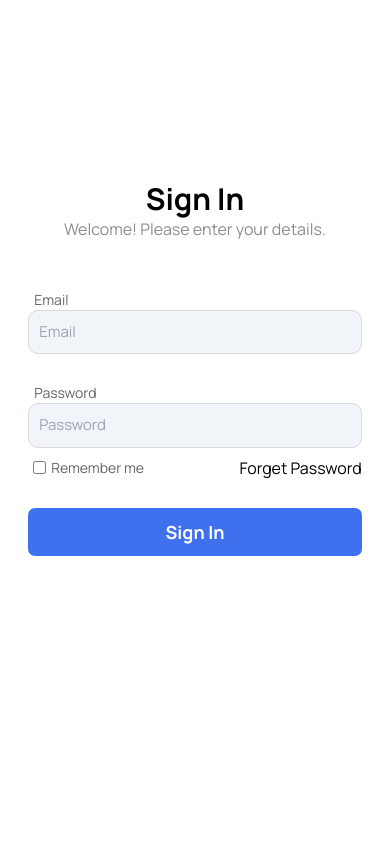
After one commit to Zedbyte/PharmaSync, a PHP site: template src/views/pages/login.php in a window 390 px wide. The commit adds this page. Run offline with PHP 8.4, Linux system fonts and the light colour scheme; the template is opened without the code that fills it, so the values that code supplies are empty.

Commit message:
Update .gitignore and main.css, add composer.json, and modify tailwind.config.js
- Update .gitignore to include the /vendor/ directory
- Update main.css to import a Google font and set the font-family for all elements
- Add composer.json file with dependencies for the project [Klein, Twig]
- Modify tailwind.config.js to specify content paths and extend the theme with transition durations
- Modified login.php [view] and login.css

```diff
--- /dev/null
+++ b/src/views/pages/login.php
@@ -0,0 +1,59 @@
+<!DOCTYPE html>
+<html lang="en">
+<head>
+    <meta charset="UTF-8">
+    <meta name="viewport" content="width=device-width, initial-scale=1.0">
+    <title>PharmaSync</title>
+
+    <link rel="stylesheet" href="../../../public/assets/css/output.css">
+    <link rel="stylesheet" href="../../../public/assets/css/login.css">
+    <link rel="stylesheet" href="../../../public/assets/css/main.css">
+</head>
+<body class="bg-white md:bg-[#F1F4F9]">
+    <main class="grid grid-cols-1 md:grid-cols-12 h-full">
+        <!-- Card Container (Form) -->
+        <div class="card__container w-full md:col-span-6 order-2 md:order-1">
+            <div class="card p-3 md:p-12 rounded-xl w-11/12 md:w-7/12">
+                <div class="header text-center pb-12">
+                    <h1 class="text-3xl font-bold">Sign In</h1>
+                    <p class="text-[#8D8D8D]">Welcome! Please enter your details.</p>
+                </div>
+
+                <form action="/login" method="POST" class="flex flex-col">
+                    <div class="flex flex-col mb-7">
+                        <label class="input__box" for="email">Email</label>
+                        <input type="email" name="email" placeholder="Email">
+                    </div>
+
+                    <div class="flex flex-col mb-2">
+                        <label class="input__box" for="password">Password</label>
+                        <input type="password" name="password" placeholder="Password">
+                    </div>
+
+                    <div class="mb-7 flex justify-between">
+                        <div class="flex items-center">
+                            <input type="checkbox" name="remember" id="remember__box">
+                            <label for="remember__box">Remember me</label>
+                        </div>
+
+                        <div class="">
+                            <p>Forget Password</p>
+                        </div>
+                    </div>
+
+                    <button type="submit" class="font-bold text-lg
+                    bg-[#3F70ED] hover:bg-[#5384ff]
+                    ease-linear duration-200 text-white hover:text-[#c8d8fd]">Sign In</button>
+                </form>
+            </div>
+        </div>
+
+        <!-- Hero Container (Image) -->
+        <div class="hero__container order-1 md:order-2 hidden md:block md:col-span-6">
+            <img class="w-full h-48 md:h-auto object-cover" src="https://t3.ftcdn.net/jpg/01/06/33/74/360_F_106337464_PqrDoCy2HhtDr6ezOGq13hvpVFcMGpQV.jpg">
+        </div>
+    </main>
+
+
+</body>
+</html>
```
Also changed, not shown: app/views/pages/login.php (deleted, +0 -14 lines), composer.json (added, +15 -0 lines), index.php (added, +34 -0 lines), public/index.php (deleted, +0 -15 lines), src/controllers/LoginController.php (added, +16 -0 lines), tailwind.config.js (+8 -2 lines), public/assets/css/login.css, public/assets/css/main.css, public/assets/css/output.css, src/views/components/sidebar.php (added), 2 other files.
